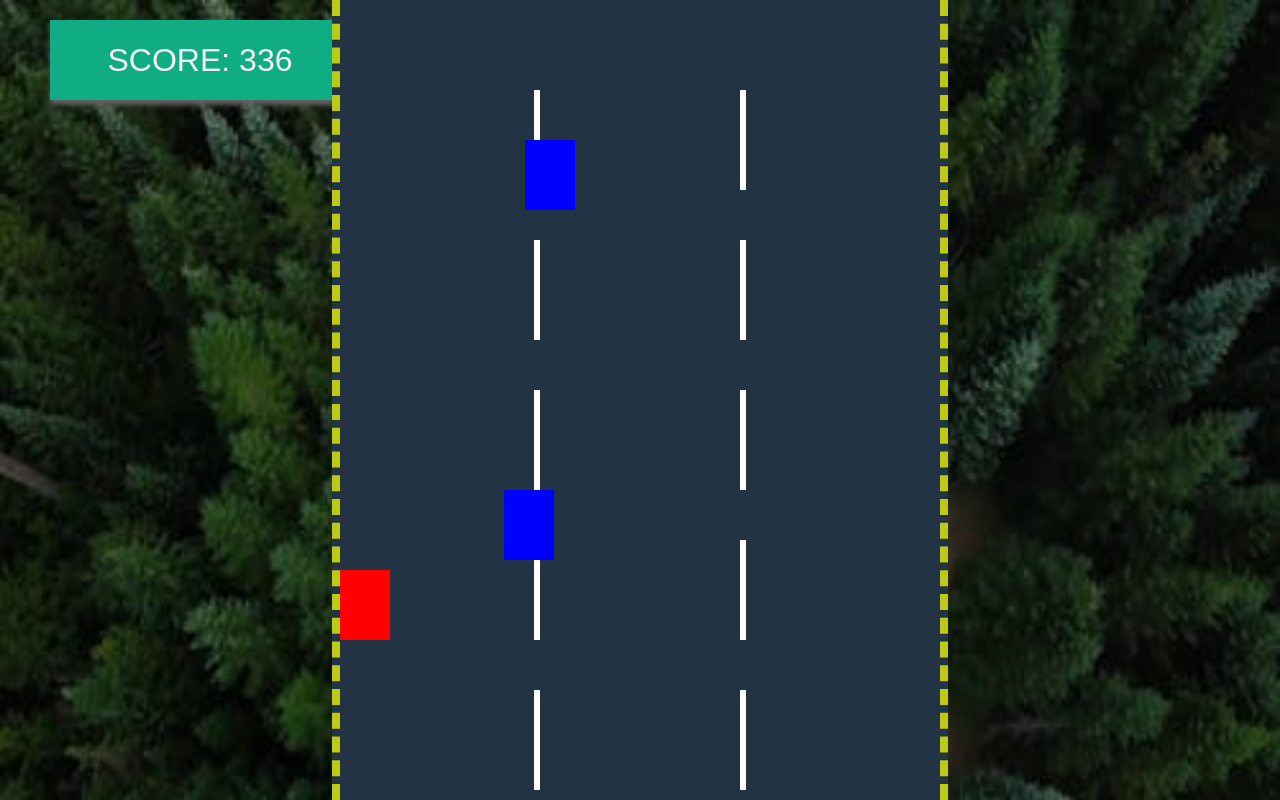
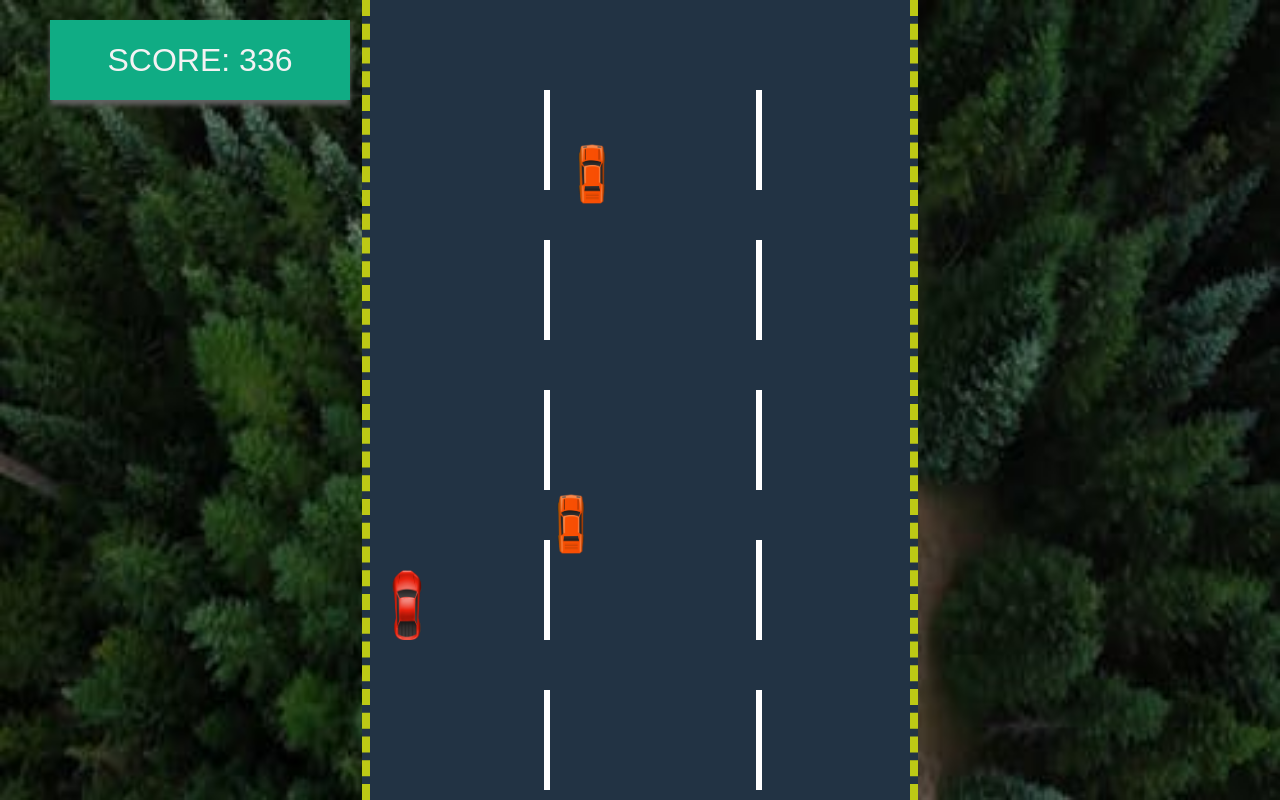
Before and after one commit to shreya360/Car-Lane-Game, a plain HTML site: page index.html in a window 1280 px wide. Both pictures are taken after a click on the element 640 px from the left and 400 px from the top of the page. Drawn offline with Linux system fonts and the light colour scheme.

Commit message:
car images added

```diff
--- a/index.html
+++ b/index.html
@@ -11,9 +11,9 @@
     <div class="carGame">
         <div class="score"></div>
         <div class="startScreen">
-            <p>Press Here To Start <br>
-                Arrow Keys To Move <br>
-                If You Hit Another Car You Lose</p>
+            <p><i>Click Here To Start <br>
+                Move Arrow Keys for Direction Change <br>
+                If You Hit Another Car You Lose</i></p>
         </div>
         <div class="gameArea"> </div>
     </div>
--- a/index.js
+++ b/index.js
@@ -150,7 +150,6 @@ const score = document.querySelector('.score');
             enemyCar.y= ((x+1) *350 ) * -1;
             enemyCar.style.top = enemyCar.y + "px";
             enemyCar.style.left= Math.floor(Math.random()*350) + "px";
-            enemyCar.style.background = 'blue';
             gameArea.appendChild(enemyCar);
 
             }
--- a/style.css
+++ b/style.css
@@ -11,8 +11,8 @@
     display: none;
 }
 
-.car , .enemy{
-    width: 50px; height: 70px; background: red;
+.car {
+    width: 75px; height: 70px;
     position: absolute;
     top: 570px;
     background-image: url(images/car1.png);
@@ -20,8 +20,17 @@
     background-size: 100% 100%;
 }
 
+.enemy{
+    width: 75px; height: 70px;
+    position: absolute;
+    top: 570px;
+    background-image: url(images/car2.png);
+    background-repeat: no-repeat;
+    background-size: 100% 100%;
+}
+
 .gameArea{
-    width: 600px;
+    width: 540px;
     height: 100vh;
     background: #223344;
     margin: auto;
@@ -36,7 +45,7 @@
     height: 100px;
     background: white;
     position: absolute;
-    margin-left: 194px;
+    margin-left: 174px;
 
 }
 
@@ -45,7 +54,7 @@
     height: 100px;
     background: white;
     position: absolute;
-    margin-left: 400px;
+    margin-left: 386px;
 }
 
 .score{
```
Also changed, not shown: images/car1.png (added), images/car2.png (added).
